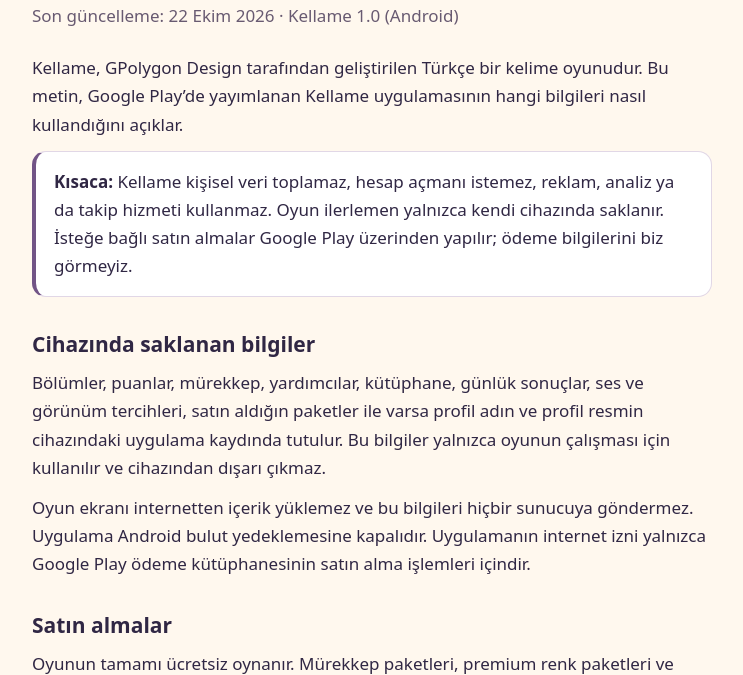
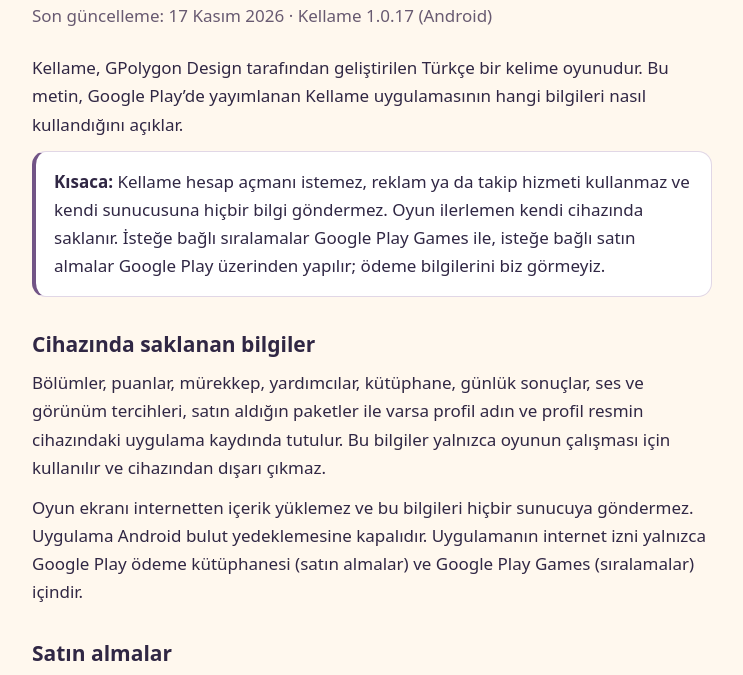
Before and after one commit to GPolygon-Design/kellame-gizlilik, a plain HTML site: page index.html in a window 1280 px wide. Shown: the part 132-807 px from the top of the page, without its empty margins (268-1011 px from the left). Drawn offline with Linux system fonts and the light colour scheme.

Commit message:
Gizlilik: Google Play Games siralamalari (1.0.17)

```diff
--- a/index.html
+++ b/index.html
@@ -28,15 +28,15 @@ footer{margin-top:40px;padding-top:16px;border-top:1px solid var(--line);color:v
 <main>
 <header><svg viewBox="90 98 334 312" aria-hidden="true"><path fill="currentColor" d="M98 368L169 143Q179 105 211 105H232Q255 105 262 128Q264 135 261 144L229 248Q222 270 248 270H260Q285 270 302 289L382 368Q396 382 388 393Q382 402 370 402H321Q299 402 285 386L235 324Q220 306 210 325L190 382Q184 402 162 402H126Q94 402 98 368Z"/><path fill="#ffb45f" d="M229 249L315 178Q330 165 350 165Q380 165 412 155Q420 153 415 160L374 217Q369 225 357 234L319 263Q309 270 294 270H246Q223 271 229 249Z"/></svg><strong>Kellame</strong></header>
 <h1>Gizlilik Politikası</h1>
-<p class="date">Son güncelleme: 22 Ekim 2026 · Kellame 1.0 (Android)</p>
+<p class="date">Son güncelleme: 17 Kasım 2026 · Kellame 1.0.17 (Android)</p>
 
 <p>Kellame, GPolygon Design tarafından geliştirilen Türkçe bir kelime oyunudur. Bu metin, Google Play’de yayımlanan Kellame uygulamasının hangi bilgileri nasıl kullandığını açıklar.</p>
 
-<div class="summary"><strong>Kısaca:</strong> Kellame kişisel veri toplamaz, hesap açmanı istemez, reklam, analiz ya da takip hizmeti kullanmaz. Oyun ilerlemen yalnızca kendi cihazında saklanır. İsteğe bağlı satın almalar Google Play üzerinden yapılır; ödeme bilgilerini biz görmeyiz.</div>
+<div class="summary"><strong>Kısaca:</strong> Kellame hesap açmanı istemez, reklam ya da takip hizmeti kullanmaz ve kendi sunucusuna hiçbir bilgi göndermez. Oyun ilerlemen kendi cihazında saklanır. İsteğe bağlı sıralamalar Google Play Games ile, isteğe bağlı satın almalar Google Play üzerinden yapılır; ödeme bilgilerini biz görmeyiz.</div>
 
 <h2>Cihazında saklanan bilgiler</h2>
 <p>Bölümler, puanlar, mürekkep, yardımcılar, kütüphane, günlük sonuçlar, ses ve görünüm tercihleri, satın aldığın paketler ile varsa profil adın ve profil resmin cihazındaki uygulama kaydında tutulur. Bu bilgiler yalnızca oyunun çalışması için kullanılır ve cihazından dışarı çıkmaz.</p>
-<p>Oyun ekranı internetten içerik yüklemez ve bu bilgileri hiçbir sunucuya göndermez. Uygulama Android bulut yedeklemesine kapalıdır. Uygulamanın internet izni yalnızca Google Play ödeme kütüphanesinin satın alma işlemleri içindir.</p>
+<p>Oyun ekranı internetten içerik yüklemez ve bu bilgileri hiçbir sunucuya göndermez. Uygulama Android bulut yedeklemesine kapalıdır. Uygulamanın internet izni yalnızca Google Play ödeme kütüphanesi (satın almalar) ve Google Play Games (sıralamalar) içindir.</p>
 
 <h2>Satın almalar</h2>
 <p>Oyunun tamamı ücretsiz oynanır. Mürekkep paketleri, premium renk paketleri ve Destekçi Paketi isteğe bağlı, tek seferlik satın almalardır; abonelik yoktur.</p>
@@ -55,7 +55,7 @@ footer{margin-top:40px;padding-top:16px;border-top:1px solid var(--line);color:v
 <h2>Soru bildirimleri</h2>
 <p>Bir soruda hata bildirmek istersen oyun, cihazındaki e-posta uygulamasını hazır bir mesajla açar. Mesaj ancak sen gönderirsen bize ulaşır. Mesajda sorunun bilgileri, seçtiğin sorun türü, yazdığın açıklama ve e-posta adresin bulunur. Bu bilgileri yalnızca bildirimi incelemek ve sana yanıt vermek için kullanırız; üçüncü kişilerle paylaşmayız.</p>
 
-<h2>Bağlantılar</h2>
+<h2>Sıralamalar (Google Play Games)</h2><p>Sıralamalara katılmak isteğe bağlıdır. Google Play Games hesabınla giriş yaparsan oyun yalnızca üç puanı Google Play Games’e gönderir: günlük bulmaca puanın, bu hafta kazandığın rütbe puanı ve toplam rütbe puanın. Sıralamada Play Games oyuncu adın ve profil resmin görünür; bunları Google Play Games ayarlarından değiştirebilirsin. Bu bilgiler Google tarafından işlenir, <a href="https://policies.google.com/privacy">Google Gizlilik Politikası</a> kapsamındadır ve bize ayrıca iletilmez. Giriş yapmazsan hiçbir puan gönderilmez; oyunun geri kalanı aynı şekilde çalışır. Google Play Games kütüphanesi, hizmetin kararlı çalışması için Google’a teknik tanılama bilgisi de gönderebilir; bu bilgiler de Google tarafından işlenir.</p><h2>Bağlantılar</h2>
 <p>Oyundaki Kaynaklar sayfasındaki bağlantılara dokunursan ilgili site tarayıcında açılır ve o sitenin gizlilik koşulları geçerli olur. Kellame ilerlemeni bu sitelere göndermez.</p>
 
 <h2>Çocuklar</h2>
```
